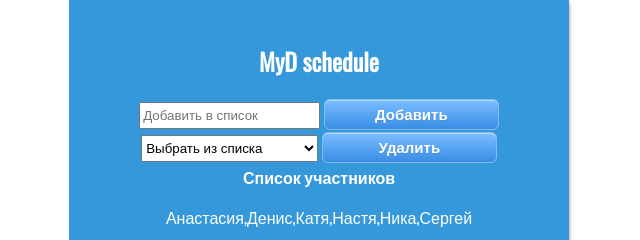
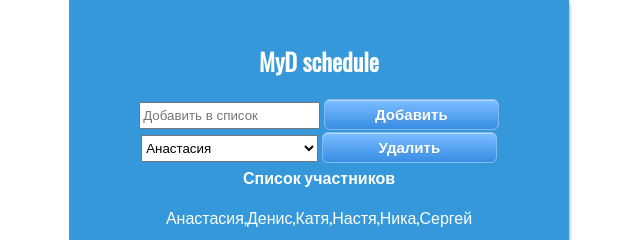
Before and after one commit to sergey-zavadsky/web, a plain HTML site: page index.html in a window 1280 px wide. Shown: the part 314-554 px from the top of the page, 321-961 px from the left. Drawn offline with nearby package versions, Linux system fonts and the light colour scheme.

Commit message:
Update index.html

```diff
--- a/index.html
+++ b/index.html
@@ -15,8 +15,8 @@
 
 <div class="dPadding">
 <select id="dynamic-select">
-    <option disabled selected value = "-1">Выбрать из списка</option>
-	<option   value="1">Анастасия</option>
+    <option disabled value = "-1">Выбрать из списка</option>
+	<option   selected value="1">Анастасия</option>
 	<option   value="2">Денис</option>
 	<option   value="3">Катя</option>
 	<option   value="4">Настя</option>
```
